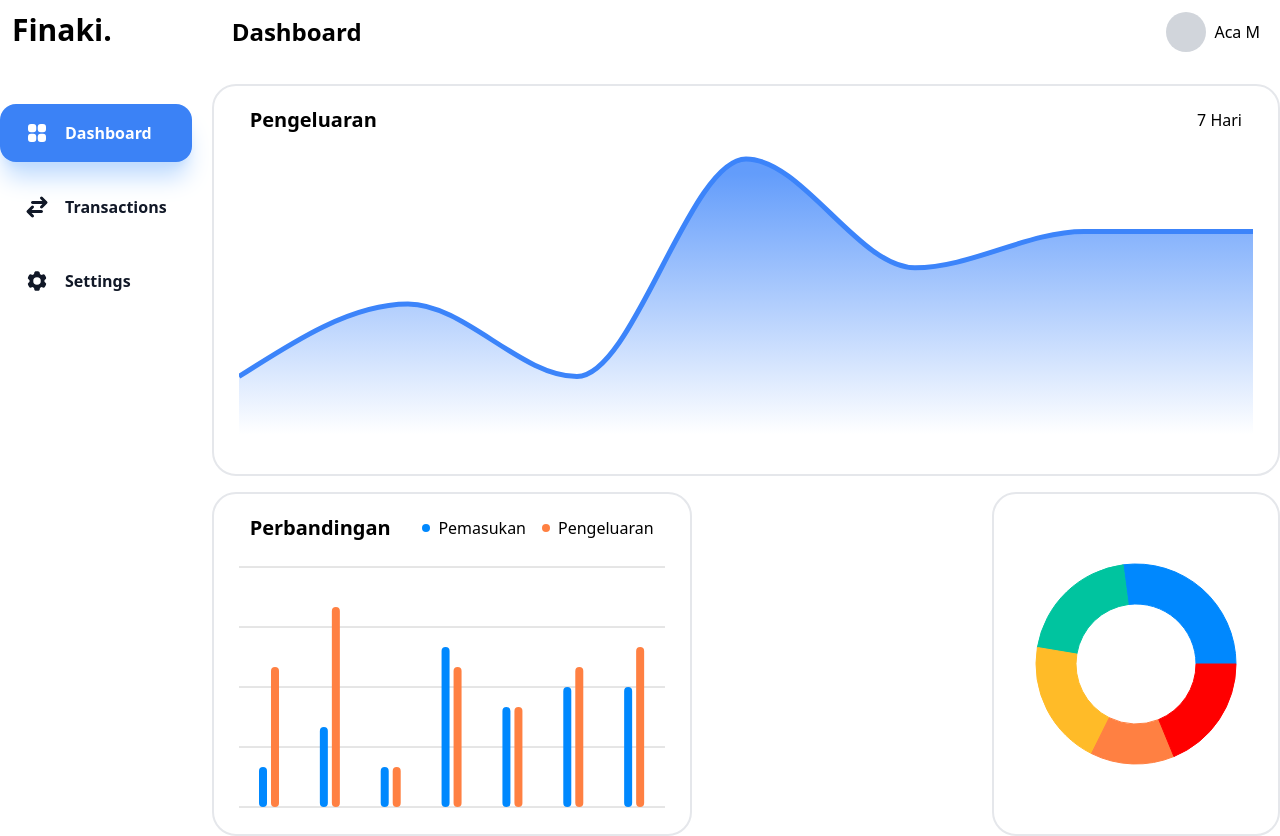
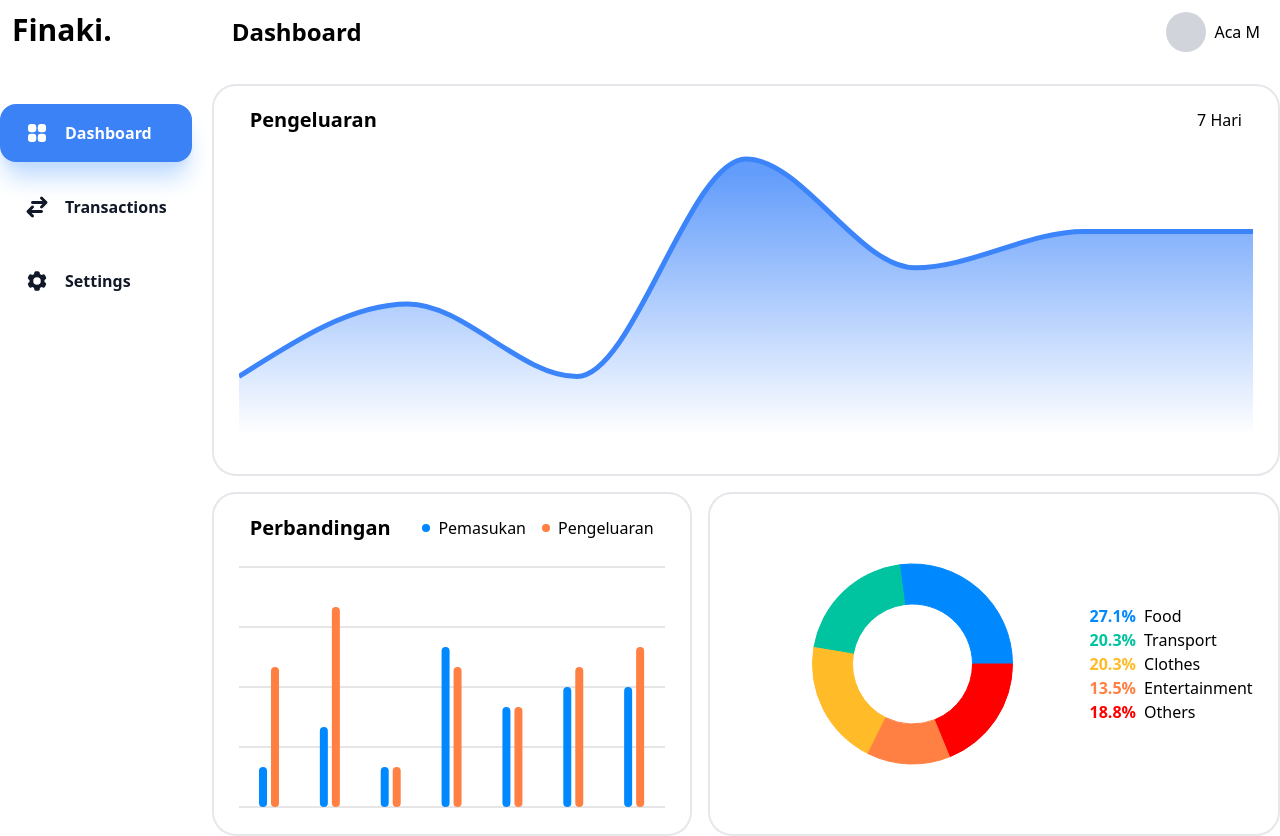
Before and after one commit to aacmal/finaki, a Next.js app: page /dashboard in a window 1280 px wide. Built offline with nearby package versions, Linux system fonts and the light colour scheme.

Commit message:
Add customizedLabel for pie chart

```diff
--- a/components/Charts/PieChart.tsx
+++ b/components/Charts/PieChart.tsx
@@ -1,7 +1,8 @@
 'use client'
 
 import React from 'react'
-import { Pie, Tooltip, PieChart as PiChart, Cell } from 'recharts'
+import { Pie, Tooltip, PieChart as PiChart, Cell, Legend } from 'recharts'
+import { Payload } from 'recharts/types/component/DefaultLegendContent'
 import ChartWrapper from './ChartWrapper'
 
 type Props = {
@@ -13,13 +14,32 @@ type Props = {
 
 const COLORS = ['#0088FE', '#00C49F', '#FFBB28', '#FF8042', '#FF0000'];
 
+const renderCustomizedLabel = (props: any) => {
+  const { payload } = props;
+  return (
+    <ul>
+      {
+        payload.map((entry: any, index: number) => {
+          const percent = (entry.payload.percent * 100).toFixed(1)
+          return (
+            <li key={`item-${index}`} className='flex items-center gap-2'>
+              <span style={{color: entry.color}} className='font-semibold'>{percent}%</span>
+              <span>{entry.value}</span>
+            </li>
+          )
+        })
+      }
+    </ul>
+  )
+}
+
 const PieChart = ({
   data,
   width = 50,
   height = 50
 }: Props) => {
   return (
-    <ChartWrapper className='w-72'>
+    <ChartWrapper className='flex-1'>
       <PiChart width={width} height={height}>
           <Pie
             dataKey="value"
@@ -29,7 +49,6 @@ const PieChart = ({
             cy="50%"
             outerRadius={100}
             innerRadius={60}
-            fill="#8884d8"
             blendStroke={true}
           >
             {
@@ -38,6 +57,7 @@ const PieChart = ({
               ))
             }
           </Pie>
+          <Legend content={renderCustomizedLabel} layout="vertical" verticalAlign="middle" align="right" />
           <Tooltip />
         </PiChart>
     </ChartWrapper>
```
